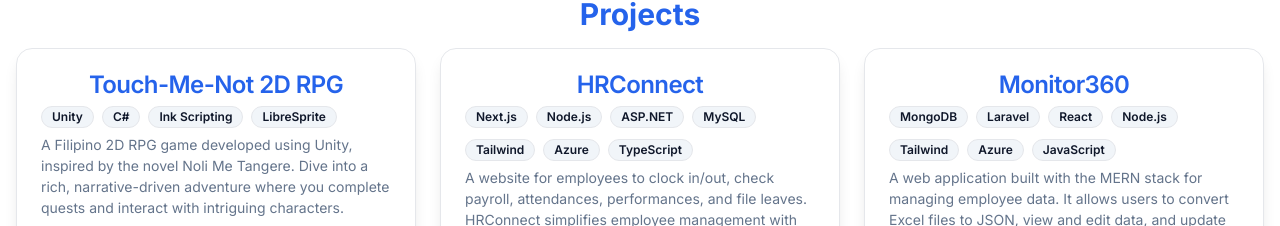
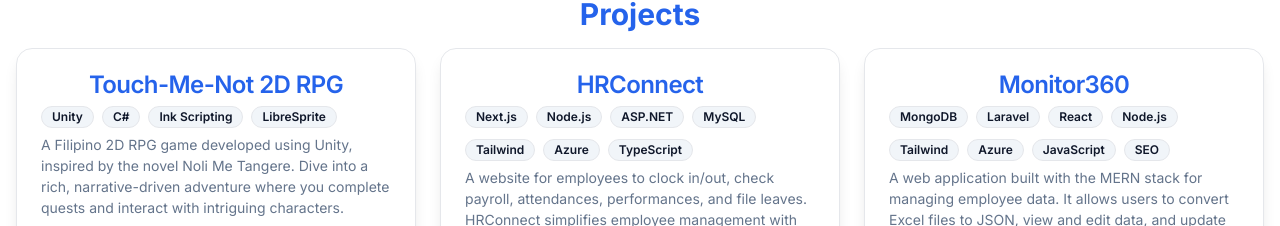
Before and after one commit to jamescasipong/jcasipong-portfolio, a Next.js app: page / in a window 1280 px wide. Shown: the part 1224-1450 px from the top of the page. Built offline with nearby package versions, Linux system fonts and the light colour scheme.

Commit message:
Update datas.js

```diff
--- a/src/app/datas.js
+++ b/src/app/datas.js
@@ -45,6 +45,7 @@
       "Tailwind",
       "Azure",
       "JavaScript",
+      "SEO",
     ],
   },
   {
```
